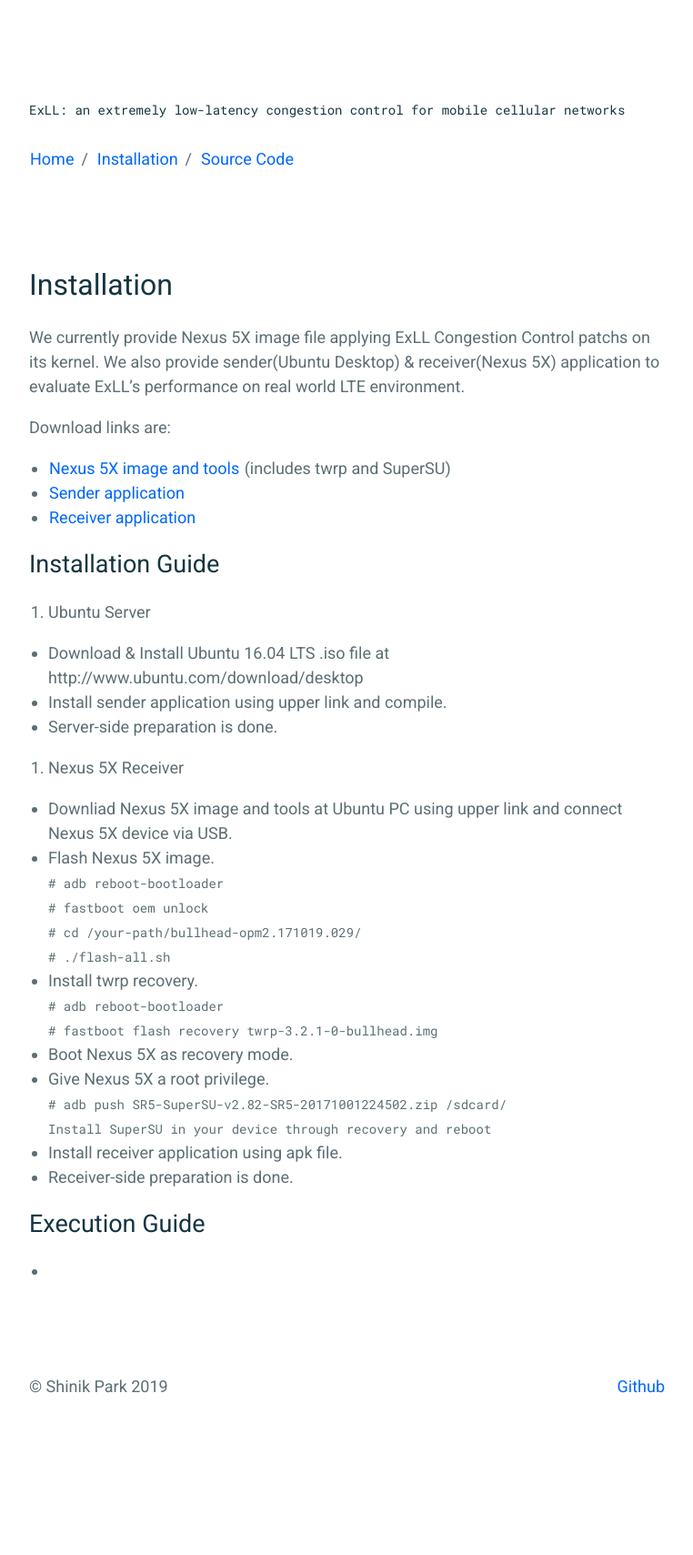
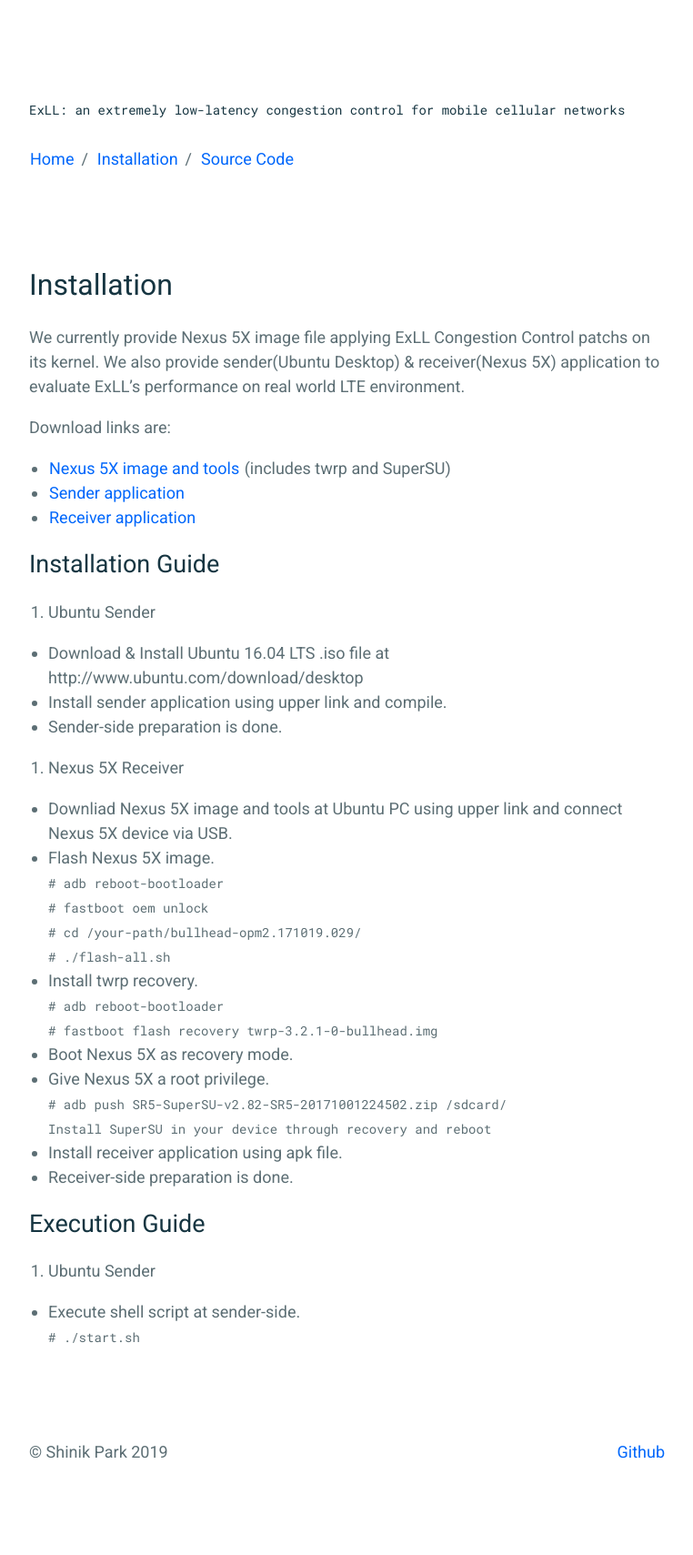
Before and after one commit to msnl/exll, a Jekyll site: the page built from _pages/Installation.md, in a window 1280 px wide. Shown: the whole page at 91% size, without its empty margins (258-1020 px from the left). Built offline with Jekyll 4.4.1, drawn with Linux system fonts in a browser that asks for light colours; before the commit the page ends 1637 px from its top, so only the background shows below that.

Commit message:
Update Installation.md

```diff
--- a/_pages/Installation.md
+++ b/_pages/Installation.md
@@ -14,13 +14,18 @@
 - [Receiver application]()
 
 # Installation Guide
-1. Ubuntu Server
+
+
+
+1. Ubuntu Sender
 
   - Download & Install Ubuntu 16.04 LTS .iso file at http://www.ubuntu.com/download/desktop
 
   - Install sender application using upper link and compile.
 
-  - Server-side preparation is done.
+  - Sender-side preparation is done.
+
+
 
 2. Nexus 5X Receiver
 
@@ -57,4 +62,10 @@
 
 # Execution Guide
 
-  -
+
+
+1. Ubuntu Sender
+
+  - Execute shell script at sender-side.
+
+    `# ./start.sh`
```
